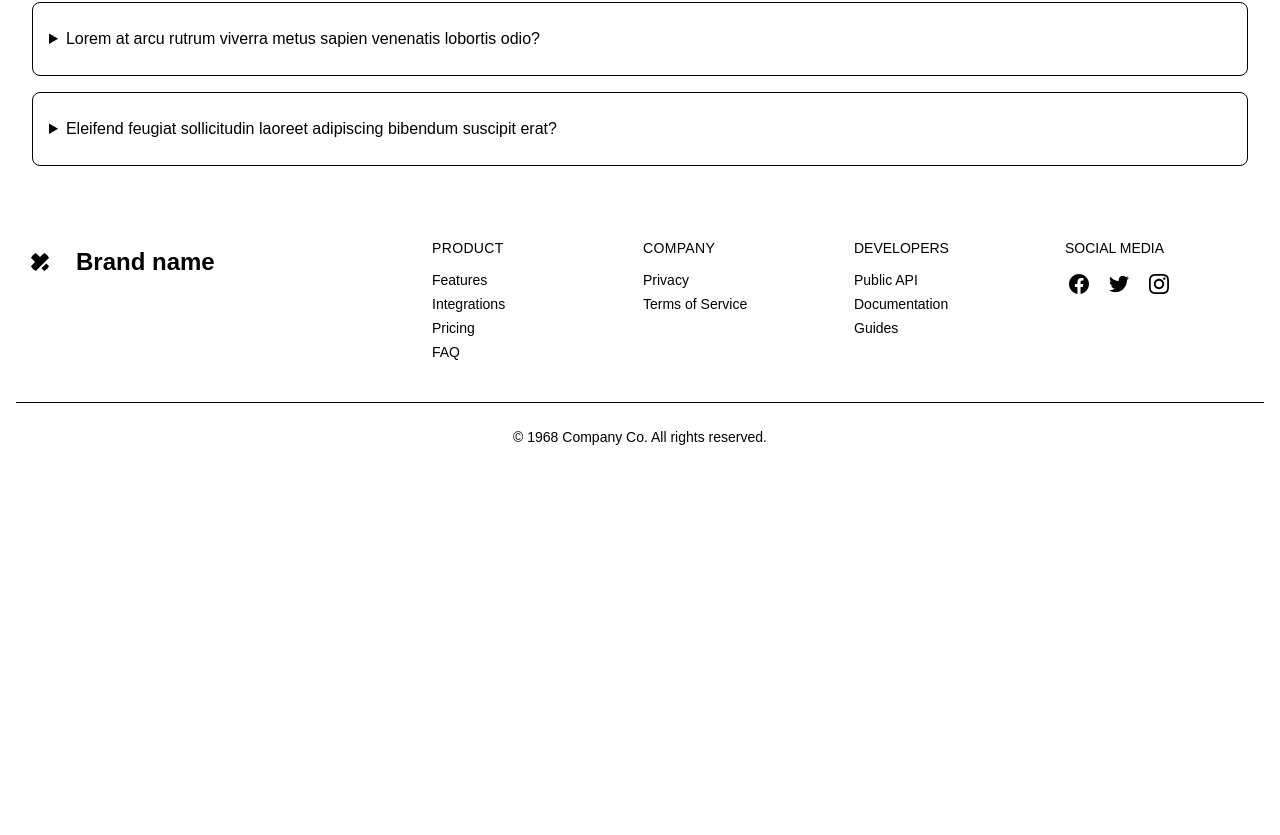
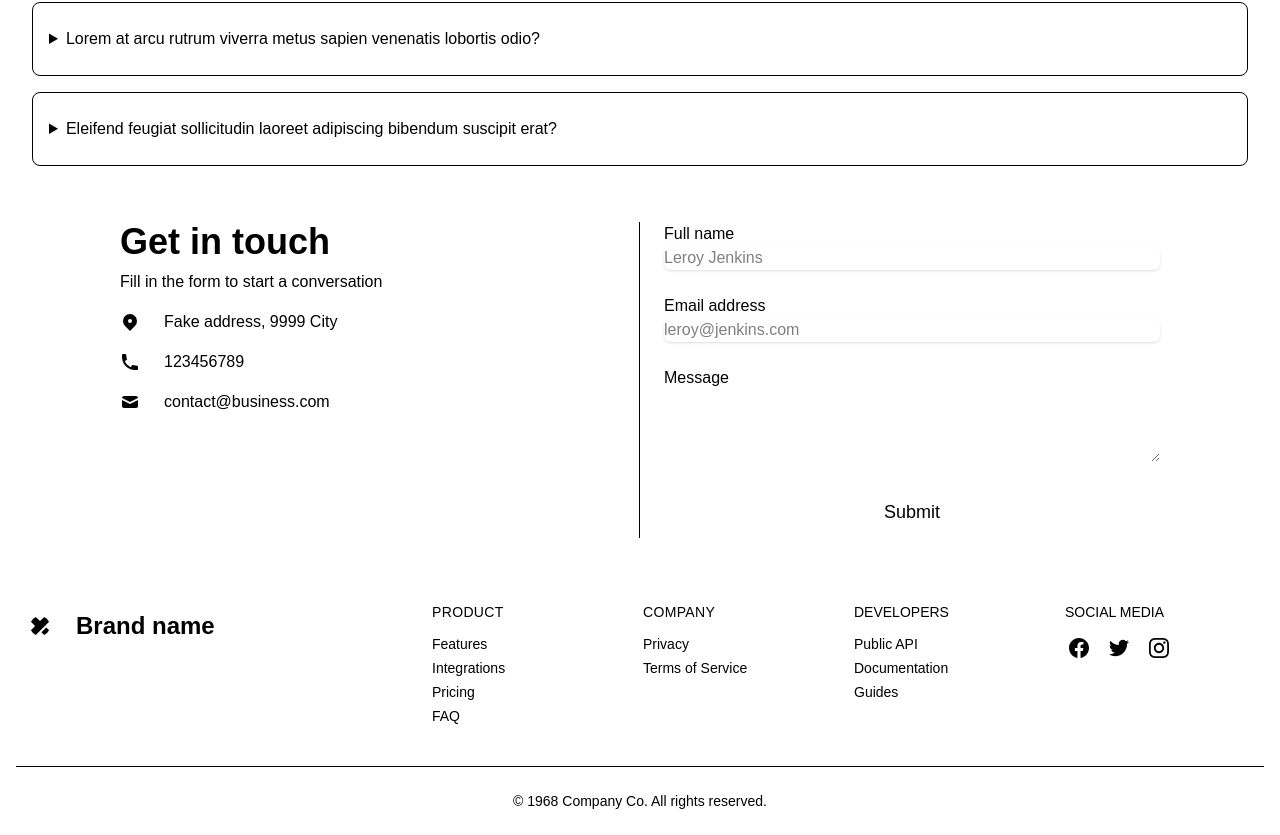
Before and after one commit to mdshahariarhafizofficial/start-next-js, a Next.js app: page / in a window 1280 px wide. Shown: the part 2140-2975 px from the top of the page. Before the commit the page ends 2611 px from the top, so only its background shows below. Built offline with nearby package versions, Linux system fonts and the light colour scheme.

Commit message:
Contact Section Done

```diff
--- /dev/null
+++ b/src/app/Components/Contact.jsx
@@ -0,0 +1,52 @@
+import React from 'react';
+
+const Contact = () => {
+    return (
+<section className="py-6 dark:bg-gray-100 dark:text-gray-900">
+	<div className="grid max-w-6xl grid-cols-1 px-6 mx-auto lg:px-8 md:grid-cols-2 md:divide-x">
+		<div className="py-6 md:py-0 md:px-6">
+			<h1 className="text-4xl font-bold">Get in touch</h1>
+			<p className="pt-2 pb-4">Fill in the form to start a conversation</p>
+			<div className="space-y-4">
+				<p className="flex items-center">
+					<svg xmlns="http://www.w3.org/2000/svg" viewBox="0 0 20 20" fill="currentColor" className="w-5 h-5 mr-2 sm:mr-6">
+						<path fillRule="evenodd" d="M5.05 4.05a7 7 0 119.9 9.9L10 18.9l-4.95-4.95a7 7 0 010-9.9zM10 11a2 2 0 100-4 2 2 0 000 4z" clipRule="evenodd"></path>
+					</svg>
+					<span>Fake address, 9999 City</span>
+				</p>
+				<p className="flex items-center">
+					<svg xmlns="http://www.w3.org/2000/svg" viewBox="0 0 20 20" fill="currentColor" className="w-5 h-5 mr-2 sm:mr-6">
+						<path d="M2 3a1 1 0 011-1h2.153a1 1 0 01.986.836l.74 4.435a1 1 0 01-.54 1.06l-1.548.773a11.037 11.037 0 006.105 6.105l.774-1.548a1 1 0 011.059-.54l4.435.74a1 1 0 01.836.986V17a1 1 0 01-1 1h-2C7.82 18 2 12.18 2 5V3z"></path>
+					</svg>
+					<span>123456789</span>
+				</p>
+				<p className="flex items-center">
+					<svg xmlns="http://www.w3.org/2000/svg" viewBox="0 0 20 20" fill="currentColor" className="w-5 h-5 mr-2 sm:mr-6">
+						<path d="M2.003 5.884L10 9.882l7.997-3.998A2 2 0 0016 4H4a2 2 0 00-1.997 1.884z"></path>
+						<path d="M18 8.118l-8 4-8-4V14a2 2 0 002 2h12a2 2 0 002-2V8.118z"></path>
+					</svg>
+					<span>contact@business.com</span>
+				</p>
+			</div>
+		</div>
+		<form noValidate="" className="flex flex-col py-6 space-y-6 md:py-0 md:px-6">
+			<label className="block">
+				<span className="mb-1">Full name</span>
+				<input type="text" placeholder="Leroy Jenkins" className="block w-full rounded-md shadow-sm focus:ring focus:ring-opacity-75 focus:dark:ring-violet-600 dark:bg-gray-100" />
+			</label>
+			<label className="block">
+				<span className="mb-1">Email address</span>
+				<input type="email" placeholder="leroy@jenkins.com" className="block w-full rounded-md shadow-sm focus:ring focus:ring-opacity-75 focus:dark:ring-violet-600 dark:bg-gray-100" />
+			</label>
+			<label className="block">
+				<span className="mb-1">Message</span>
+				<textarea rows="3" className="block w-full rounded-md focus:ring focus:ring-opacity-75 focus:dark:ring-violet-600 dark:bg-gray-100"></textarea>
+			</label>
+			<button type="button" className="self-center px-8 py-3 text-lg rounded focus:ring hover:ring focus:ring-opacity-75 dark:bg-violet-600 dark:text-gray-50 focus:dark:ring-violet-600 hover:dark:ring-violet-600">Submit</button>
+		</form>
+	</div>
+</section>
+    );
+};
+
+export default Contact;
--- a/src/app/page.js
+++ b/src/app/page.js
@@ -3,6 +3,7 @@
 import Feature from "./Components/Feature";
 import Blogs from "./Components/Blogs";
 import Faq from "./Components/Faq";
+import Contact from "./Components/Contact";
 
 export default function Home() {
   return (
@@ -11,6 +12,7 @@
       <Feature></Feature>
       <Blogs></Blogs>
       <Faq></Faq>
+      <Contact></Contact>
     </>
   );
 }
```
